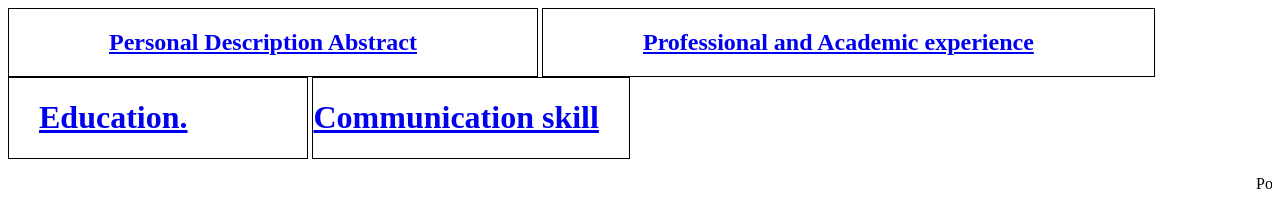
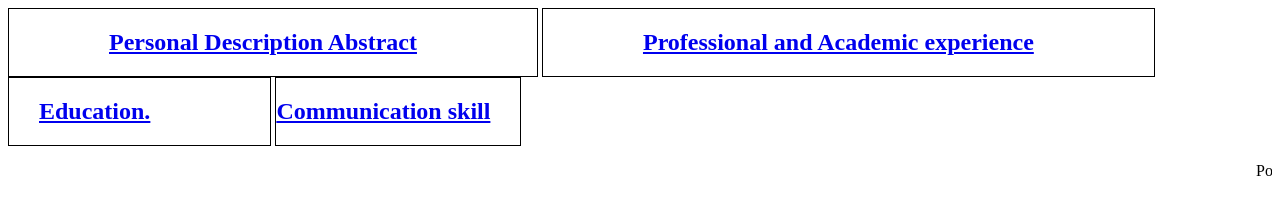
Before and after one commit to tharunkumarganthula/17419, a plain HTML site: page index.html in a window 1280 px wide. Shown: the top 210 px of the page. Drawn offline with Linux system fonts and the light colour scheme.

Commit message:
Update index.html

```diff
--- a/index.html
+++ b/index.html
@@ -14,10 +14,10 @@
 <h2><a href="#prof">Professional and Academic experience</a></h2>
 </div>
 <div class="c">
-<h1><a href="#edu">Education.</a></h1>
+<h2><a href="#edu">Education.</a></h2>
 </div>
 <div class="d">
-<h1><a href="#com">Communication skill</a></h1>
+<h2><a href="#com">Communication skill</a></h2>
 </div>
 
 <marquee>Power is not wil.It's the phenomenon of physicalyy making things happen</marquee>
```
